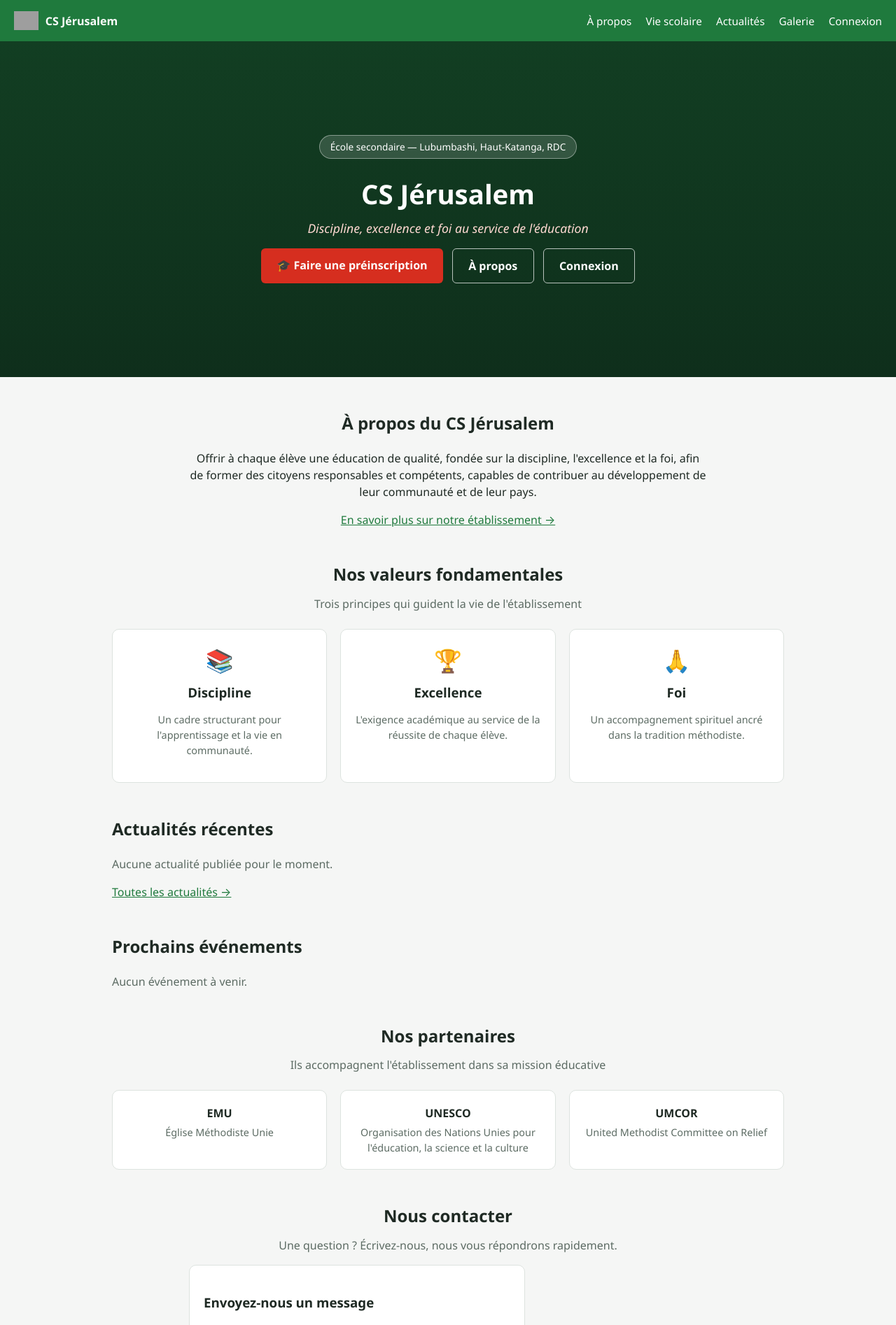
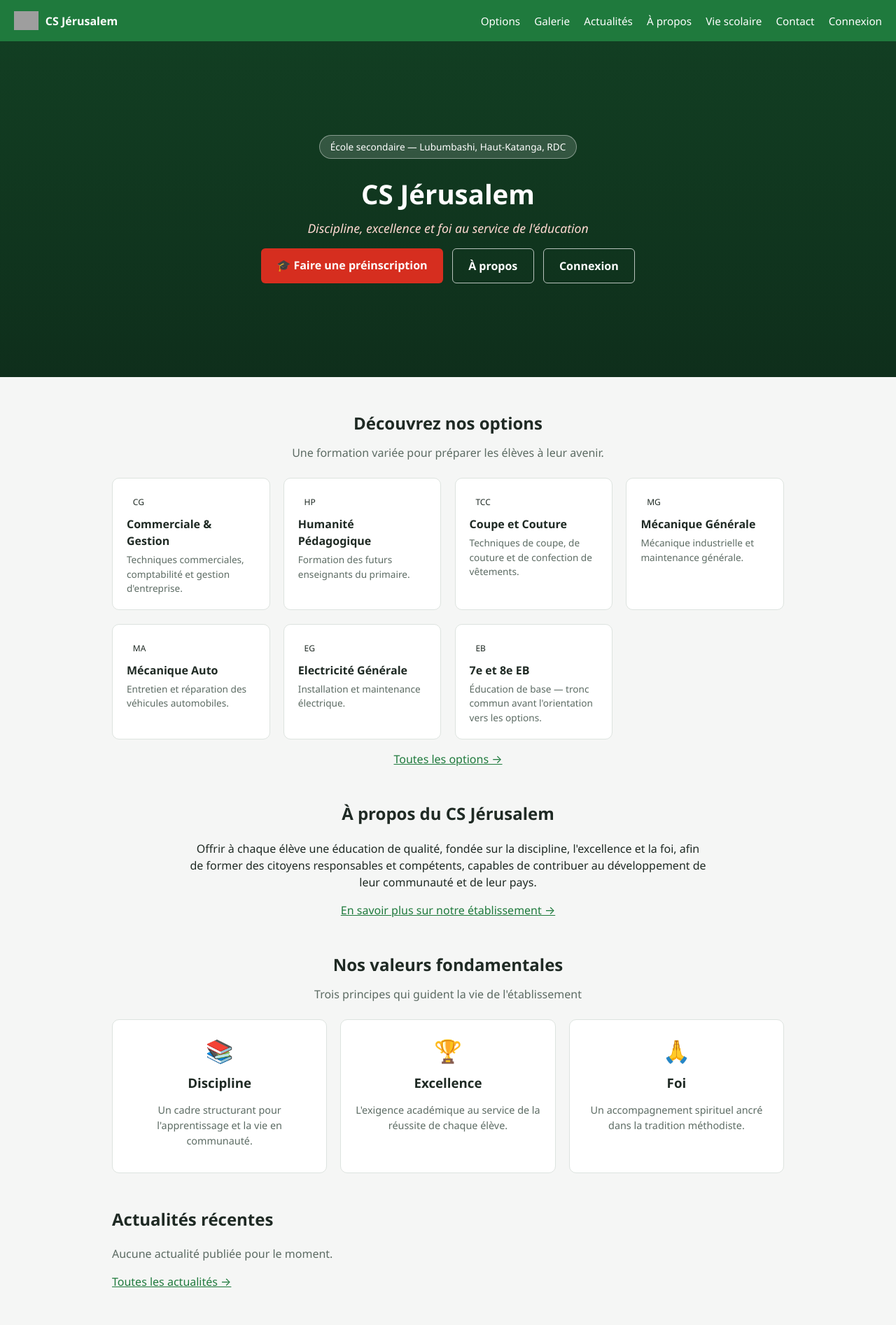
Before and after one commit to jeankamona-netizen/jerusalem, a Flask app: page / in a window 1280 px wide. Shown: the top 1894 px of the page at 70% size. Run offline with Flask 3, Linux system fonts and the light colour scheme; data that the repository does not hold is empty; parts of the project's set-up code (start-up, migrations or seed data) failed here and were passed over; some libraries are stand-ins or nearby versions; grey boxes are pictures that could not be loaded.

Commit message:
Ajoute la section Options (inspirée de la disposition UML)
Nouvelle page /options + section "Découvrez nos options" sur la page
d'accueil, remplaçant le concept "Facultés" du site de référence par les
7 options réelles de l'établissement (Commerciale & Gestion, Humanité
Pédagogique, Coupe et Couture, Mécanique Générale, Mécanique Auto,
Electricité Générale, 7e et 8e EB). Navigation et pied de page mis à jour
pour inclure le nouveau lien.

Corrige aussi une vraie corruption de données découverte pendant la
vérification : school.name contenait un caractère de remplacement U+FFFD
(introduit par une invocation shell antérieure), pas un simple artefact
d'affichage terminal — confirmé au niveau des points de code Unicode.
Corrigé en base locale et en production (les deux vérifiées après coup).
Toutes les autres chaînes accentuées du site étaient déjà correctement
encodées en UTF-8 (vérifié octet par octet), contrairement à ce que
laissait penser l'affichage de la console Windows dans ce terminal.

```diff
--- a/app/blueprints/public/routes.py
+++ b/app/blueprints/public/routes.py
@@ -4,6 +4,7 @@ import os
 
 from flask import abort, flash, redirect, render_template, request, send_file, url_for
 
+from app import constants
 from app.blueprints.public import public_bp
 from app.blueprints.public.forms import ApplicationForm, ContactForm, NewsletterForm
 from app.extensions import db, limiter
@@ -110,6 +111,11 @@ def about():
 @public_bp.route("/vie-scolaire")
 def school_life():
     return render_template("public/school_life.html")
+
+
+@public_bp.route("/options")
+def options():
+    return render_template("public/options.html", options=constants.SCHOOL_OPTIONS)
 
 
 @public_bp.route("/actualites")
--- a/app/constants.py
+++ b/app/constants.py
@@ -110,6 +110,48 @@ TERM_T2 = "T2"
 TERM_T3 = "T3"
 TERM_LABELS = {TERM_T1: "1er trimestre", TERM_T2: "2e trimestre", TERM_T3: "3e trimestre"}
 TERMS = list(TERM_LABELS.keys())
+
+# Options (sections) offertes par l'établissement — présentées sur le site public (page
+# /options + aperçu sur la page d'accueil). Contenu statique en dur, comme les valeurs
+# fondamentales et les partenaires : une liste courte qui ne change pas souvent, pas besoin
+# d'une table dédiée pour l'instant.
+SCHOOL_OPTIONS = [
+    {
+        "code": "CG",
+        "label": "Commerciale & Gestion",
+        "description": "Techniques commerciales, comptabilité et gestion d'entreprise.",
+    },
+    {
+        "code": "HP",
+        "label": "Humanité Pédagogique",
+        "description": "Formation des futurs enseignants du primaire.",
+    },
+    {
+        "code": "TCC",
+        "label": "Coupe et Couture",
+        "description": "Techniques de coupe, de couture et de confection de vêtements.",
+    },
+    {
+        "code": "MG",
+        "label": "Mécanique Générale",
+        "description": "Mécanique industrielle et maintenance générale.",
+    },
+    {
+        "code": "MA",
+        "label": "Mécanique Auto",
+        "description": "Entretien et réparation des véhicules automobiles.",
+    },
+    {
+        "code": "EG",
+        "label": "Electricité Générale",
+        "description": "Installation et maintenance électrique.",
+    },
+    {
+        "code": "EB",
+        "label": "7e et 8e EB",
+        "description": "Éducation de base — tronc commun avant l'orientation vers les options.",
+    },
+]
 
 PERMISSION_LABELS = {
     DASHBOARD_PREFET: "Accéder au tableau de bord Préfet",
--- a/app/templates/layouts/base.html
+++ b/app/templates/layouts/base.html
@@ -31,10 +31,12 @@
           <button type="submit" class="csj-btn secondary" style="margin-left:1rem;">Déconnexion</button>
         </form>
       {% else %}
+        <a href="{{ url_for('public.options') }}">Options</a>
+        <a href="{{ url_for('public.gallery') }}">Galerie</a>
+        <a href="{{ url_for('public.news') }}">Actualités</a>
         <a href="{{ url_for('public.about') }}">À propos</a>
         <a href="{{ url_for('public.school_life') }}">Vie scolaire</a>
-        <a href="{{ url_for('public.news') }}">Actualités</a>
-        <a href="{{ url_for('public.gallery') }}">Galerie</a>
+        <a href="{{ url_for('public.home') }}#contact">Contact</a>
         <a href="{{ url_for('auth.login') }}">Connexion</a>
       {% endif %}
     </nav>
@@ -64,6 +66,7 @@
         <h4>Liens rapides</h4>
         <ul>
           <li><a href="{{ url_for('public.home') }}">Accueil</a></li>
+          <li><a href="{{ url_for('public.options') }}">Options</a></li>
           <li><a href="{{ url_for('public.about') }}">À propos</a></li>
           <li><a href="{{ url_for('public.school_life') }}">Vie scolaire</a></li>
           <li><a href="{{ url_for('public.news') }}">Actualités</a></li>
--- a/app/templates/public/home.html
+++ b/app/templates/public/home.html
@@ -36,6 +36,23 @@
   </div>
 </div>
 {% endif %}
+
+<section style="max-width: 1000px; margin: 3rem auto; padding: 0 1.25rem;">
+  <h2 style="text-align:center;">Découvrez nos options</h2>
+  <p style="text-align:center; color: var(--csj-muted); margin-top:-0.5rem;">
+    Une formation variée pour préparer les élèves à leur avenir.
+  </p>
+  <div style="display:grid; grid-template-columns: repeat(auto-fit, minmax(220px, 1fr)); gap:1.2rem; margin-top:1.5rem;">
+    {% for option in constants.SCHOOL_OPTIONS %}
+    <div class="csj-panel" style="margin-bottom:0;">
+      <span class="csj-pill">{{ option.code }}</span>
+      <h3 style="margin:0.5rem 0 0.3rem; font-size:1rem;">{{ option.label }}</h3>
+      <p style="color: var(--csj-muted); font-size:0.85rem; margin:0;">{{ option.description }}</p>
+    </div>
+    {% endfor %}
+  </div>
+  <p style="margin-top:1rem; text-align:center;"><a href="{{ url_for('public.options') }}">Toutes les options →</a></p>
+</section>
 
 <section style="max-width: 780px; margin: 3rem auto; padding: 0 1.25rem; text-align:center;">
   <h2>À propos du {{ school.name if school else 'CS Jérusalem' }}</h2>
```
Also changed, not shown: app/templates/public/options.html (added, +22 -0 lines).
